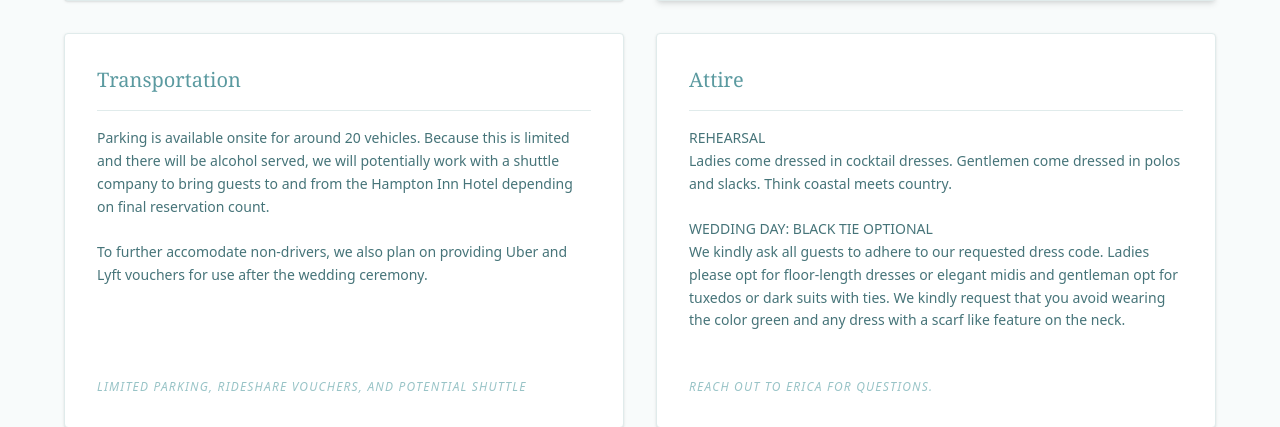
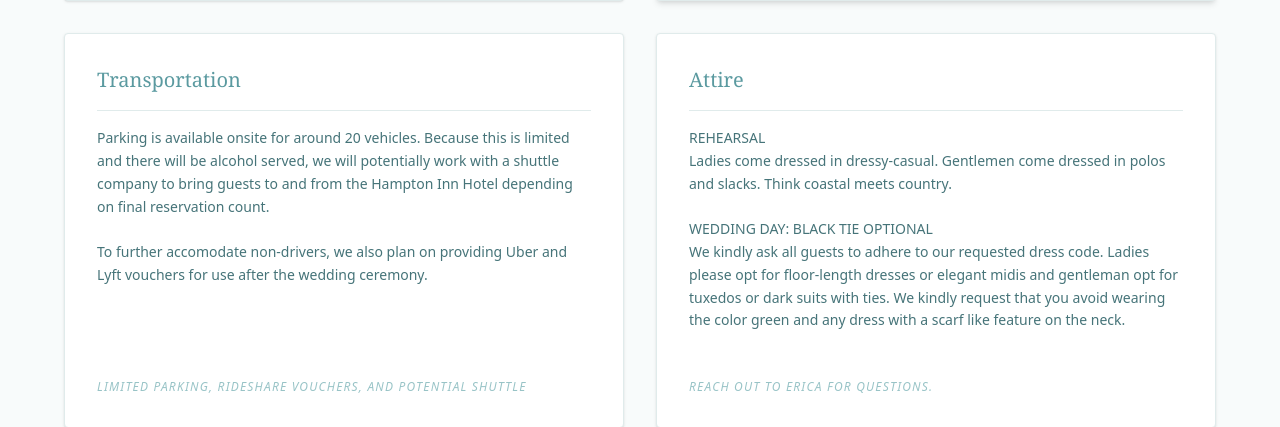
Before and after one commit to kevinleary/ericaandkevin.wedding, a React (Vite) app in the folder wedding-website/: page / in a window 1280 px wide. Shown: the part 5691-6118 px from the top of the page. Built offline with nearby package versions, Linux system fonts and the light colour scheme.

Commit message:
Update dress code description for rehearsal

```diff
--- a/wedding-website/src/App.jsx
+++ b/wedding-website/src/App.jsx
@@ -550,7 +550,7 @@ const App = () => {
                 </h3>
                 <p className="font-sans font-light text-sm leading-relaxed mb-6">
                   <strong>REHEARSAL</strong><br/>
-                    Ladies come dressed in cocktail dresses. Gentlemen come dressed in polos and slacks. Think coastal meets country.
+                    Ladies come dressed in dressy-casual. Gentlemen come dressed in polos and slacks. Think coastal meets country.
                     <br/><br/><strong>WEDDING DAY: BLACK TIE OPTIONAL</strong><br/>
                     We kindly ask all guests to adhere to our requested dress code. Ladies please opt for floor-length dresses or elegant midis and gentleman
                     opt for tuxedos or dark suits with ties. We kindly request that you avoid wearing the color green and any dress with a scarf like
```
